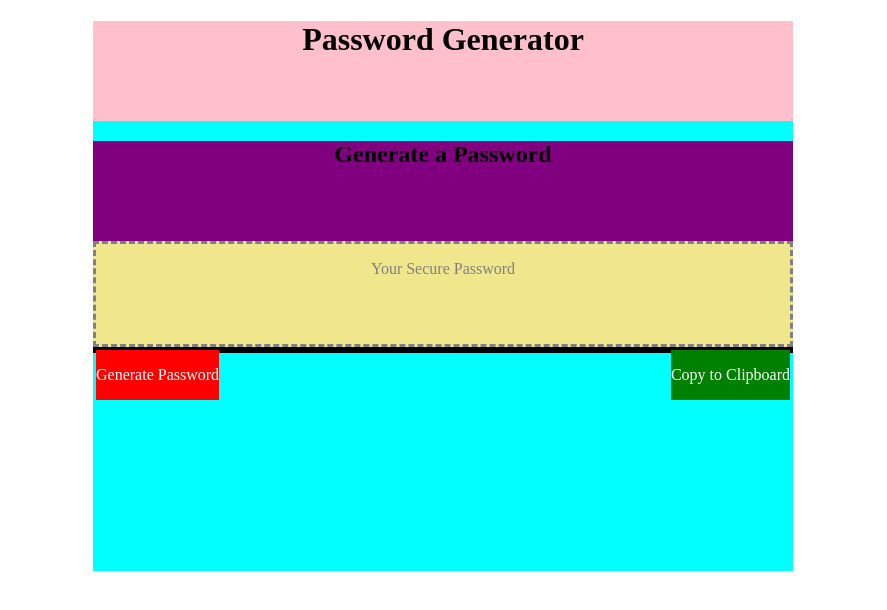
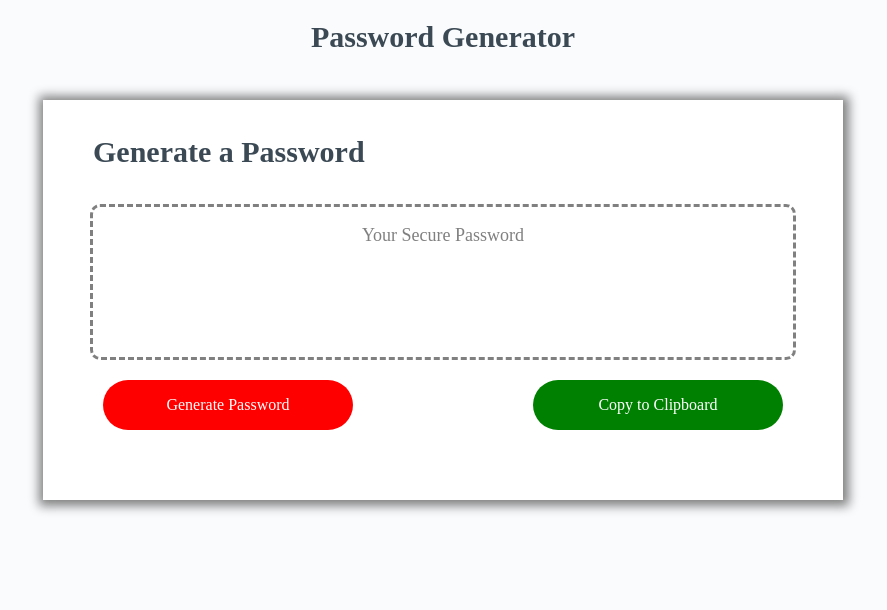
Before and after one commit to Gurinderp/PasswordGenerator, a plain HTML site: page passwordgen.html in a window 1280 px wide. Shown: the whole page, without its empty margins (197-1084 px from the left). Drawn offline with Linux system fonts and the light colour scheme.

Commit message:
Finished CSS layout

```diff
--- a/passwordgen.css
+++ b/passwordgen.css
@@ -1,45 +1,75 @@
+body {
+    background-color: rgb(249, 251, 253);
+}
 #main-box {
     text-align: center;
     height: 550px;
-    width: 700px;
+    width: 900px;
     margin-right: auto;
     margin-left: auto;
-    background-color: aqua;
+    background-color: rgb(249, 251, 253);
+}
+
+h1 {
+    color: rgb(59, 73, 84);
+    font-size: 30px;
 }
 
 #top-half {
-    height: 100px;
+    height: 80px;
     width: auto;
-    background-color: pink;
 }
 
+#small-box {
+    background-color: rgb(255, 255, 255);
+    height: 400px;
+    width: 800px;
+    margin: auto;
+    box-shadow: 1px 1px 10px 5px grey;
+}
+
+
 #bottom-half {
-    height: 100px;
-    width: auto;
-    background-color: purple;
+    height: auto;
+    width: 700px;
+    background-color: white;
+    text-align: left;
+    font-size: 20px;
+    color: rgb(59, 73, 84);
+    margin: auto;
+    padding: 10px;
 }
 
 #generated {
     border-style: dashed;
-    height: 100px;
-    width: auto;
+    height: 150px;
+    width: 700px;
     color: grey;
-    background-color: khaki;
+    background-color: white;
+    font-size: 18px;
+    margin: auto;
+    border-radius: 10px;
 }
 
 .buttons {
-    border-style: solid;
+    padding: 20px;
+    height: auto;
 }
 
 #gen-btn {
     color: white;
     background-color: red;
     float: left;
+    margin-left: 40px;
+    width: 250px;
+    border-radius: 25px;
 }
 
 #copy {
     color: white;
     background-color: green;
     float: right;
-
+    margin-right: 40px;
+    width: 250px;
+    border-radius: 25px;
 }
--- a/passwordgen.html
+++ b/passwordgen.html
@@ -9,11 +9,13 @@
 </head>
 <body>
 
+
     <div id="main-box">
         <div id="top-half">
             <h1>Password Generator</h1>
         </div>
 
+        <div id="small-box">
             <div id="bottom-half">
                 <h2>Generate a Password</h2>
             </div>
@@ -30,8 +32,10 @@
                     <p>Copy to Clipboard</p>
                 </div>
             </div>
+        </div>
 
     </div>
+
 
 
 
```
Lines whose indentation alone changed are shown as unchanged.
